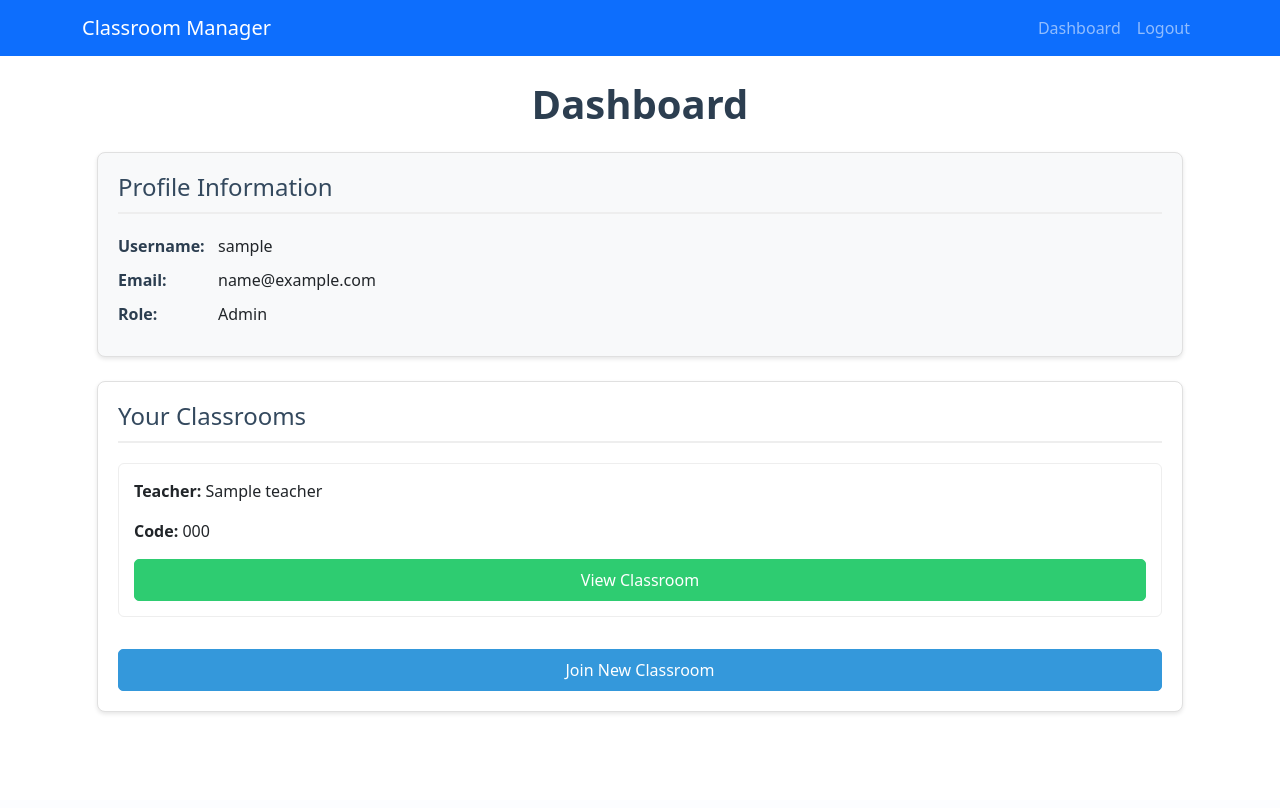
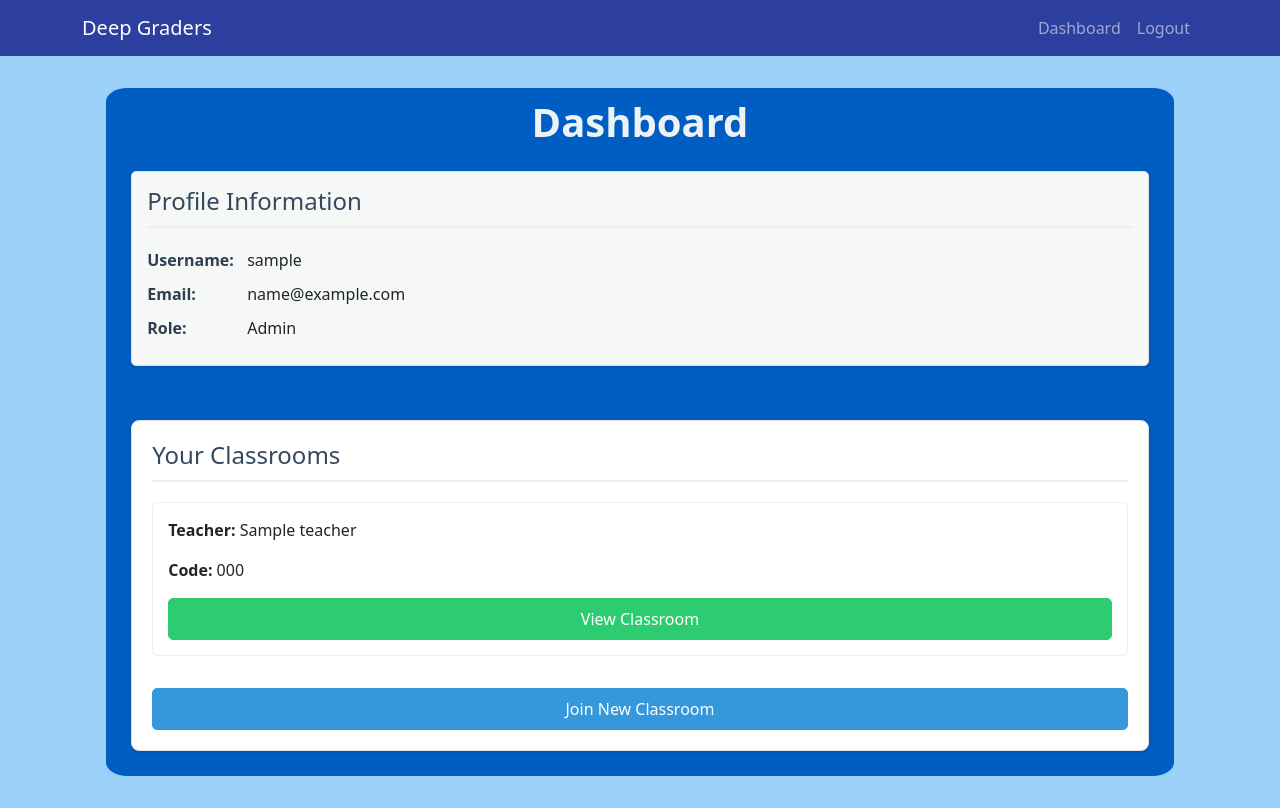
Before and after one commit to AmayVikram/DeepGrader, a Flask app: page /dashboard in a window 1280 px wide. Before the commit the page ends 714 px from the top, so only its background shows below. Run offline with Flask 3, Linux system fonts and the light colour scheme; the visitor is signed in with stand-in values (Sample User, id 1); a database or web service that is not in the repository returns one stand-in record (values such as "Sample title"); some web fonts are replaced.

Commit message:
added css

```diff
--- a/app.py
+++ b/app.py
@@ -14,7 +14,9 @@ app = Flask(__name__,
 app.secret_key = os.urandom(24)
 
 # MongoDB Connection
-client = MongoClient('mongodb://localhost:27017/')
+MONGO_URL = os.getenv("MONGO_URL")
+client = MongoClient(MONGO_URL)
+print("connected to mongo db")
 db = client['user_auth_db']
 users_collection = db['users']
 classrooms_collection = db['classrooms']
--- a/static/css/styles.css
+++ b/static/css/styles.css
@@ -164,15 +164,18 @@ h4 {
 .assignment-form-wrapper {
     max-width: 600px;
     margin: 20px auto;
-    padding: 20px;
-    border: 2px solid #ddd;
+    padding: 5%;
+    border: 2px solid #f4f3f0;
     border-radius: 8px;
+    box-shadow: 4px 4px 10px rgba(0, 0, 0, 0.2);
+
+
 }
 
 .assignment-heading {
     text-align: center;
     margin-bottom: 30px;
-    color: #333;
+    color:#black;
 }
 
 /* view all submissions */
--- a/templates/base.html
+++ b/templates/base.html
@@ -9,18 +9,25 @@
    <link rel="preconnect" href="https://fonts.googleapis.com">
    <link rel="preconnect" href="https://fonts.gstatic.com" crossorigin>
    <link href="https://fonts.googleapis.com/css2?family=Lora:ital,wght@0,400..700;1,400..700&family=Playfair+Display:ital,wght@0,400..900;1,400..900&family=Poppins:ital,wght@0,100;0,200;0,300;0,400;0,500;0,600;0,700;0,800;0,900;1,100;1,200;1,300;1,400;1,500;1,600;1,700;1,800;1,900&family=Quicksand:wght@300..700&display=swap" rel="stylesheet">
-       <style>
-          body {
-           background-color: white;
-       }
-       </style>
+   <style>
+        /* Custom styles for the container */
+        .custom-container {
+            background-color: #9BD0F9;
+            padding-top:2.5%;
+            padding-bottom: 2.5%;
+        }
+        .custom-nav{
+            /* background-color: rgba(red, green, blue, alpha); */
+            background-color: rgb(44, 63, 159);
 
+        }
+   </style>
 </head>
 <body>
 
-    <nav class="navbar navbar-expand-lg navbar-dark bg-primary">
+    <nav class="navbar navbar-expand-lg navbar-dark custom-nav">
         <div class="container">
-            <a class="navbar-brand" href="/">Classroom Manager</a>
+            <a class="navbar-brand" href="/">Deep Graders</a>
             <div class="navbar-nav ms-auto">
                 {% if session.username %}
                     <a class="nav-link" href="/dashboard">Dashboard</a>
@@ -33,7 +40,7 @@
         </div>
     </nav>
 
-    <div class="container mt-4">
+    <div class="container-fluid mt-auto custom-container">
         {% with messages = get_flashed_messages() %}
             {% if messages %}
                 {% for message in messages %}
--- a/templates/dashboard.html
+++ b/templates/dashboard.html
@@ -1,8 +1,43 @@
 {% extends "base.html" %}
 
 {% block content %}
-<h1 class="mb-4" style="text-align: center;">Dashboard</h1>
+
+<style>
+    .dashboard-container{
+        background-color: rgb(0, 94, 194);
+        padding-top: 10px;
+        border-radius: 2%;
+        padding-top: 5px;
+        padding-bottom : 5px;
+
+        /* padding-left: 10px;
+        padding-right: 10px; */
+        max-width: 85%;
+
+    }
+    .dash{
+        padding-top: 5px;
+        padding-bottom: 15px;
+        color: #eef2f4;
+    }
+    .profile-section {
+    padding: 10px;
+    border-radius: 5px;
+    }
+
+    .profile-card {
+        background-color: #f5f8f6 !important; /* Changes the card background */
+        padding: 15px;
+        border-radius: 5px;
+    }
+
+    .classroom-section{
+        padding-left: 10px;
+        padding-right: 10px;
+    }
+</style>
 <div class="dashboard-container">
+    <h1 class="mb-auto dash" style="text-align: center;">Dashboard</h1>
     <!-- Profile Card - Now at the top -->
     <div class="profile-section mb-4">
         <div class="card profile-card">
```
Also changed, not shown: templates/add_assignment.html (+18 -10 lines), templates/classroom.html (+21 -5 lines).
